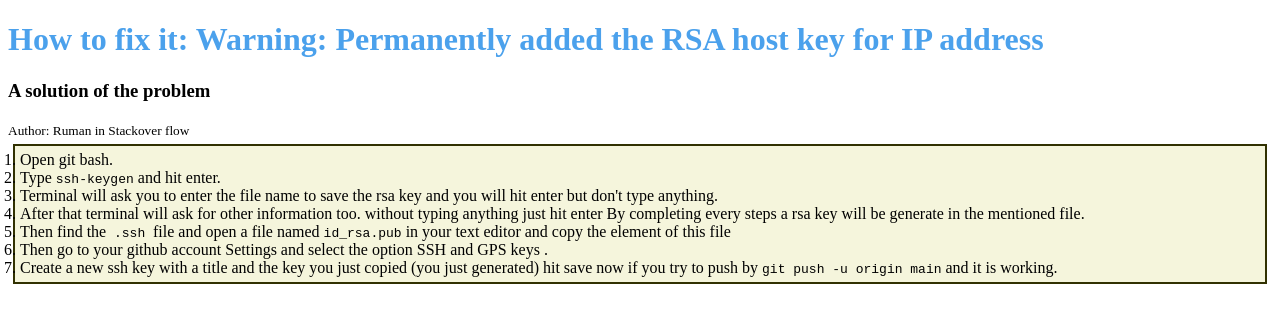
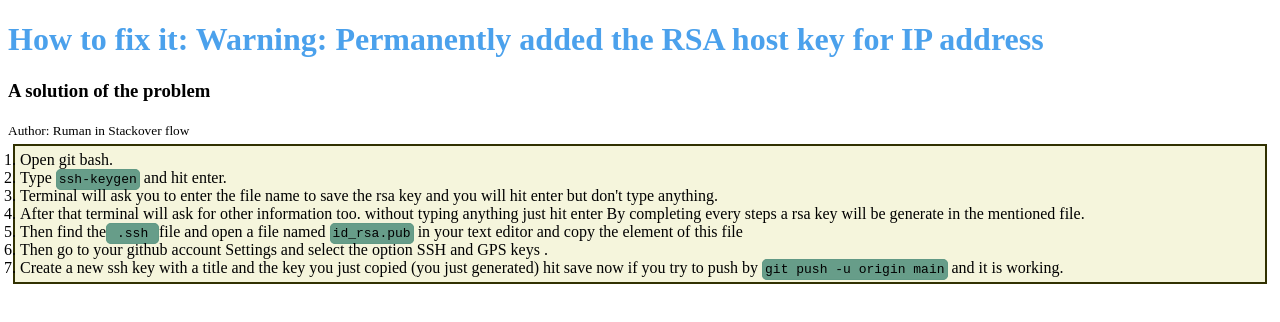
Before and after one commit to Muhammad-Alinoor/my-first-repo, a plain HTML site: page index.html in a window 1280 px wide. Drawn offline with Linux system fonts and the light colour scheme.

Commit message:
style-code-tag

```diff
--- a/style.css
+++ b/style.css
@@ -7,3 +7,9 @@ ol{
     margin:5px;
     background-color: beige;
 }
+code{
+    background-color: rgba(97, 153, 134, 0.959);
+    border: 1px solid rgba(97, 153, 134, 0.959);
+    border-radius: 5px;
+    padding: 2px;
+}
```
